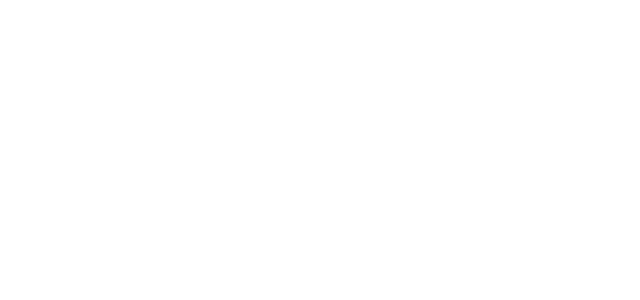
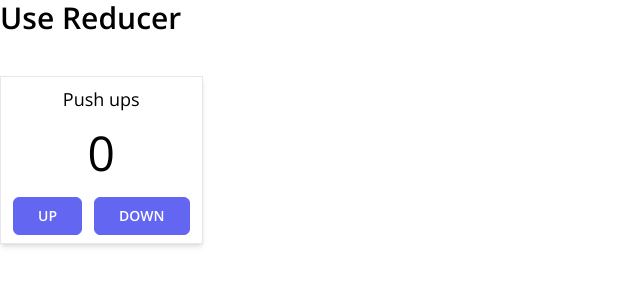
Before and after one commit to MariusCodeAcademy/type19-14_react_useReducer, a React (Vite) app: page / in a window 1280 px wide. Shown: the top 300 px of the page, without its empty margins (0-640 px from the left). Built offline with nearby package versions, Linux system fonts and the light colour scheme.

Commit message:
counter simple

```diff
--- a/src/App.jsx
+++ b/src/App.jsx
@@ -1,3 +1,10 @@
+import Counter from './components/counter/Counter';
+
 export default function App() {
-  return <div className='container mx-auto'></div>;
+  return (
+    <div className='container mx-auto'>
+      <h1 className='text-3xl font-semibold mb-10'>Use Reducer</h1>
+      <Counter />
+    </div>
+  );
 }
--- a/src/components/counter/Counter.jsx
+++ b/src/components/counter/Counter.jsx
@@ -5,7 +5,27 @@ const initState = {
 };
 
 export default function Counter() {
-  const [state, setState] = useState(initState);
+  const [state, setState] = useState(0);
 
-  return <div>Counter</div>;
+  function goUp() {
+    // padidinam state 1
+  }
+  function goDown() {
+    // pamazinam state 1
+  }
+
+  return (
+    <div className='inline-block border px-3 py-2 text-center shadow-md'>
+      <h3 className='text-lg mb-4'>Push ups</h3>
+      <p className='text-5xl mb-5'>{state}</p>
+      <div className='flex gap-3'>
+        <button className='bg-indigo-500 text-white px-6 py-2 text-sm uppercase border font-semibold border-indigo-500 rounded-md'>
+          Up
+        </button>
+        <button className='bg-indigo-500 text-white px-6 py-2 text-sm uppercase border font-semibold border-indigo-500 rounded-md'>
+          Down
+        </button>
+      </div>
+    </div>
+  );
 }
```
